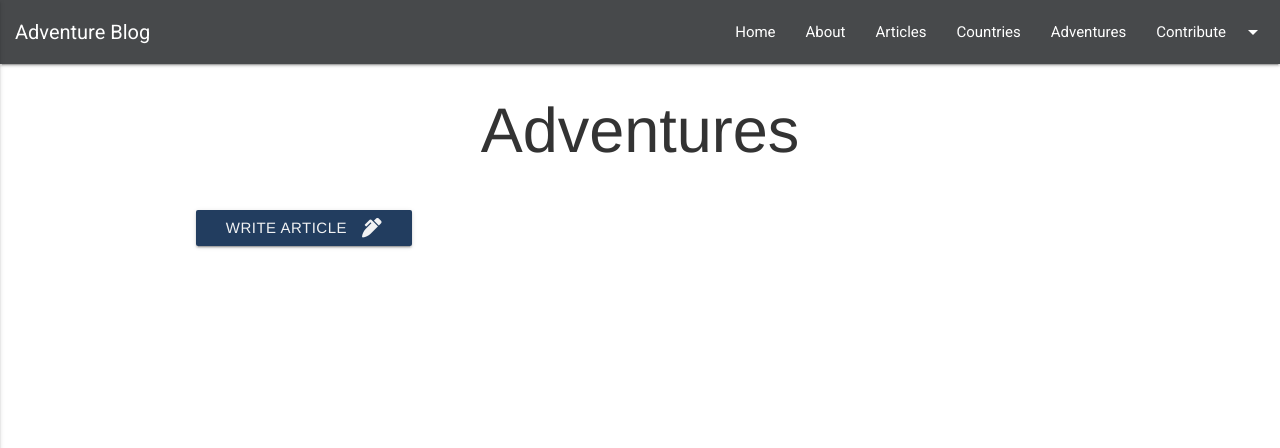
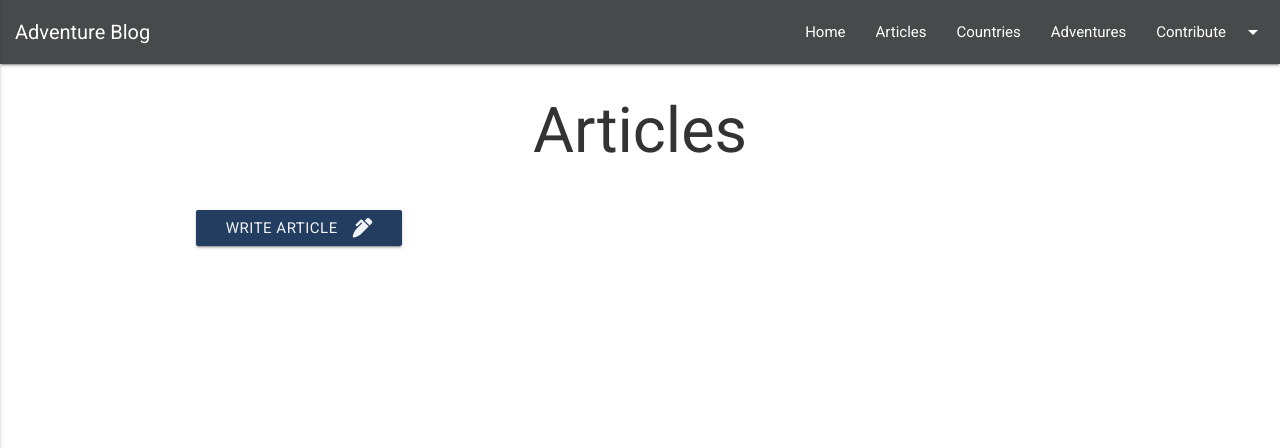
Before and after one commit to NathenJohns/adventure_blog, a Flask app: page /articles in a window 1280 px wide. Shown: the top 448 px of the page. Run offline with Flask 2, Linux system fonts and the light colour scheme; data that the repository does not hold is empty; some libraries are stand-ins or nearby versions.

Commit message:
titles updated, real data created, form styles

```diff
--- a/run.py
+++ b/run.py
@@ -5,13 +5,12 @@
 
 app = Flask(__name__)
 
+app.config['SECRET_KEY'] = '3a436446bc213472'
 app.url_map.strict_slashes = False
 app.config["MONGO_DBNAME"] = 'adventure_blog'
 app.config["MONGO_URI"] = 'mongodb://Nathen:woodstock21@ds145194.mlab.com:45194/adventure_blog'
 
 mongo = PyMongo(app)
-
-
 
 # HOME NAVIGATION
 @app.route('/')
@@ -19,41 +18,42 @@
 def home():
     return render_template("home.html")
 
-# ABOUT NAVIGATION
-@app.route('/about', methods =['POST', 'GET'])
-def about():
-    return render_template("about.html")
-
 # GET ARTICLES NAVIGATION
-@app.route('/articles')
+@app.route('/articles', methods=['POST', 'GET'])
 def get_articles():
-    return render_template("articles.html", articles=mongo.db.articles.find())
+    title = "Articles"
+    return render_template("articles.html", articles=mongo.db.articles.find(), title=title)
 
 # GET COUNTRIES NAVIGATION
 @app.route('/countries')
 def get_countries():
-    return render_template("countries.html", countries=mongo.db.countries.find())
+    title = "Countries"
+    return render_template("countries.html", locations=list(mongo.db.locations.find()), countries=mongo.db.countries.find(), title=title)
 
 # GET ADVENTURES NAVIGATION
 @app.route('/adventures')
 def get_adventures():
-    return render_template("adventures.html", adventures=mongo.db.adventures.find())
+    title = "Adventures"
+    return render_template("adventures.html", adventures=mongo.db.adventures.find(), title=title)
 
 # SIGN UP
 @app.route('/sign_up', methods=['POST', 'GET'])
 def sign_up():
-    return render_template('sign_up.html')
+    title = "Sign Up"
+    return render_template('sign_up.html', title=title)
 
 # LOGIN
 @app.route('/sign_in', methods=['POST', 'GET'])
 def sign_in():
-    return render_template('sign_in.html')
+    title = "Sign In"
+    return render_template('sign_in.html', title=title)
 
 # ADDING ARTICLES, COUNTRIES AND ADVENTURES
 
 @app.route('/write_article')
 def write_article():
-    return render_template("write_article.html", articles=mongo.db.articles.find())
+    title = "Write Article"
+    return render_template("write_article.html", articles=mongo.db.articles.find(), title=title)
 
 @app.route('/insert_article', methods=['POST'])
 def insert_article():
@@ -63,7 +63,8 @@
 
 @app.route('/add_country')
 def add_country():
-    return render_template("add_country.html", locations=mongo.db.locations.find(), risks=mongo.db.risks.find())
+    title = "Add Country"
+    return render_template("add_country.html", locations=mongo.db.locations.find(), risks=mongo.db.risks.find(), title=title)
 
 @app.route('/insert_country', methods=['POST'])
 def insert_country():
@@ -73,9 +74,8 @@
 
 @app.route('/create_adventure')
 def create_adventure():
-    return render_template("create_adventure.html",
-    locations=list(mongo.db.locations.find()),
-    countries=list(mongo.db.countries.find()))
+    title = "Create Adventure"
+    return render_template("create_adventure.html", locations=list(mongo.db.locations.find()), countries=list(mongo.db.countries.find()), title=title)
 
 @app.route('/insert_adventure', methods=['POST'])
 def insert_adventure():
@@ -94,7 +94,8 @@
 @app.route('/edit_country/<country_id>')
 def edit_country(country_id):
     the_country = mongo.db.countries.find_one({"_id": ObjectId(country_id)})
-    return render_template('edit_country.html', country=the_country, locations=mongo.db.locations.find(), risks=mongo.db.risks.find())
+    title = "Edit Country"
+    return render_template('edit_country.html', country=the_country, locations=mongo.db.locations.find(), risks=mongo.db.risks.find(), title=title)
 
 @app.route('/update_country/<country_id>', methods=['POST'])
 def update_country(country_id):
@@ -114,7 +115,8 @@
 @app.route('/edit_article/<article_id>')
 def edit_article(article_id):
     the_article = mongo.db.articles.find_one({"_id": ObjectId(article_id)})
-    return render_template('edit_article.html', article=the_article)
+    title = "Edit Article"
+    return render_template('edit_article.html', article=the_article, title=title)
 
 @app.route('/update_article/<article_id>', methods=['POST'])
 def update_article(article_id):
@@ -131,7 +133,8 @@
 @app.route('/edit_adventure/<adventure_id>')
 def edit_adventure(adventure_id):
     the_adventure = mongo.db.adventures.find_one({"_id": ObjectId(adventure_id)})
-    return render_template('edit_adventure.html', adventure=the_adventure, locations=list(mongo.db.locations.find()), countries=list(mongo.db.countries.find()))
+    title = "Edit Adventure"
+    return render_template('edit_adventure.html', adventure=the_adventure, locations=list(mongo.db.locations.find()), countries=list(mongo.db.countries.find()), title=title)
 
 @app.route('/update_adventure/<adventure_id>', methods=['POST'])
 def update_adventure(adventure_id):
@@ -166,18 +169,20 @@
 @app.route('/article/<article_id>')
 def single_article(article_id):
     article=mongo.db.articles.find_one({'_id': ObjectId(article_id)})
+    title = "Article"
 
     return render_template('single_article.html',
     article=article,
     adventures=list(mongo.db.adventures.find()),
-    countries=list(mongo.db.countries.find()))
+    countries=list(mongo.db.countries.find()), title=title)
 
 # SINGLE COUNTRY
 @app.route('/country/<country_id>')
 def single_country(country_id):
     country=mongo.db.countries.find_one({'_id': ObjectId(country_id)})
+    title = "Country"
 
-    return render_template('single_country.html', country=country)
+    return render_template('single_country.html', country=country, title=title)
 
 if __name__ == '__main__':
     app.run(host=os.environ.get('IP'),
--- a/static/css/styles.css
+++ b/static/css/styles.css
@@ -1,3 +1,7 @@
+body {
+    font-family: 'Roboto', sans-serif;
+}
+
 /* NAVBAR STYLES */
 
 .custom-navbar {
@@ -101,7 +105,6 @@
     height: 100%;
 }
 
-
 /* MULTI-PAGE STYLE */
 
 h1 {
@@ -145,13 +148,14 @@
     color: #f1f2f3;
 }
 
-/* Add and Edit Adventures Button */
-.btn-adventures{
+/* Add and Edit Articles Button */
+.btn-articles{
+    margin-top: 20px;
     background-color: #223d5f;
     color: #f1f2f3;
 }
 
-.btn-adventures:hover, .btn-large:hover {
+.btn-articles:hover, .btn-large:hover {
     background-color: #223d5fc2;
     color: #f1f2f3;
 }
@@ -175,17 +179,6 @@
 
 .btn-edit:hover {
     background-color: #2167acc9;
-}
-
-/* Sign In and Login Buttons */
-.btn-login-signup {
-    background-color: #223d5f;
-    color: #f1f2f3;
-}
-
-.btn-login-signup:hover {
-    background-color: #223d5fc2;
-    color: #f1f2f3;
 }
 
 /* ARTICLES AND ARTICLE STYLES */
@@ -241,6 +234,27 @@
     font-size: 1.75em;
 }
 
+/* Sign-Up and Sign-In Form */
+.sign-in-up-styles {
+    background-color: #000000b3;
+}
+
+.sign-up-in-paragraph {
+    color: #ffffff;
+}
+
+.row .col.s12 #sign-up {
+    color: #ffffff;;
+}
+
+.row .col.s12 #sign-in {
+    color: #ffffff;;
+}
+
+form p:last-child {
+    margin-bottom: 10px;
+}
+
 /* SINGLE COUNTRY PAGE */
 
 .table>tbody>tr:nth-of-type(odd) {
--- a/templates/adventures.html
+++ b/templates/adventures.html
@@ -11,8 +11,8 @@
                 <small>{{ adventure.countries }}</small>
             </div>
             <div>
-                <p><b>Duration (Days) : </b>{{ adventure.duration }},</p>
-                <p><b>Start Date: </b>{{ adventure.start_date }},</p>
+                <p><b>Duration (Days) : </b>{{ adventure.duration }}</p>
+                <p><b>Start Date: </b>{{ adventure.start_date }}</p>
                 <p><b>Budget: </b>{{ adventure.budget }}</p>
             </div>
             <div>
--- a/templates/articles.html
+++ b/templates/articles.html
@@ -2,7 +2,7 @@
 
 {% block content %}
 <div class="container">
-    <h1>Adventures</h1>
+    <h1>Articles</h1>
     <div class="list-group">
         {% for article in articles %}
         <div class="col-lg-12 list-group-item list-group-item-action flex-column align-items-start">
@@ -16,7 +16,7 @@
         {% endfor %}
     </div>
     <div class="row">
-        <a href="{{url_for('write_article')}}" class="waves-effect waves-light btn btn-adventures">
+        <a href="{{url_for('write_article')}}" class="waves-effect waves-light btn btn-articles">
             <i class="material-icons right fas fa-pen-alt"></i>Write Article
         </a>
     </div>
--- a/templates/base.html
+++ b/templates/base.html
@@ -5,10 +5,14 @@
     <meta name="viewport" content="width=device-width, initial-scale=1.0">
     <meta http-equiv="X-UA-Compatible" content="ie=edge">
 
-    <title>Adventure Blog</title>
+    {% if title %}
+        <title>Adventure Blog - {{ title }}</title>
+    {% else %}
+        <title>Adventure Blog</title>
+    {% endif %}
 
+    <link href="https://fonts.googleapis.com/icon?family=Material+Icons" rel="stylesheet">
     <link rel="stylesheet" href="https://stackpath.bootstrapcdn.com/bootstrap/3.3.7/css/bootstrap.min.css" type="text/css" />
-    <link href="https://fonts.googleapis.com/icon?family=Material+Icons" rel="stylesheet">
     <link rel="stylesheet" href="https://use.fontawesome.com/releases/v5.6.3/css/all.css" integrity="sha384-UHRtZLI+pbxtHCWp1t77Bi1L4ZtiqrqD80Kn4Z8NTSRyMA2Fd33n5dQ8lWUE00s/" crossorigin="anonymous">
     <link rel="stylesheet" href="https://cdnjs.cloudflare.com/ajax/libs/materialize/0.100.2/css/materialize.min.css">
     <link href="https://fonts.googleapis.com/css?family=Roboto" rel="stylesheet">
@@ -28,7 +32,6 @@
                 </ul>
                 <ul id="nav-mobile" class="right hide-on-med-and-down">
                     <li><a href="{{url_for('home')}}">Home</a></li>
-                    <li><a href="{{url_for('about')}}">About</a></li>
                     <li><a href="{{url_for('get_articles')}}">Articles</a></li>
                     <li><a href="{{url_for('get_countries')}}">Countries</a></li>
                     <li><a href="{{url_for('get_adventures')}}">Adventures</a></li>
@@ -36,7 +39,6 @@
                 </ul>
                 <ul class="side-nav" id="mobile-demo">
                     <li><a href="{{url_for('home')}}">Home</a></li>
-                    <li><a href="{{url_for('about')}}">About</a></li>
                     <li><a href="{{url_for('get_articles')}}">Articles</a></li>
                     <li><a href="{{url_for('get_countries')}}">Countries</a></li>
                     <li><a href="{{url_for('get_adventures')}}">Adventures</a></li>
```
Also changed, not shown: templates/about.html (deleted, +0 -7 lines), templates/sign_in.html (+16 -6 lines), templates/sign_up.html (+24 -6 lines).
